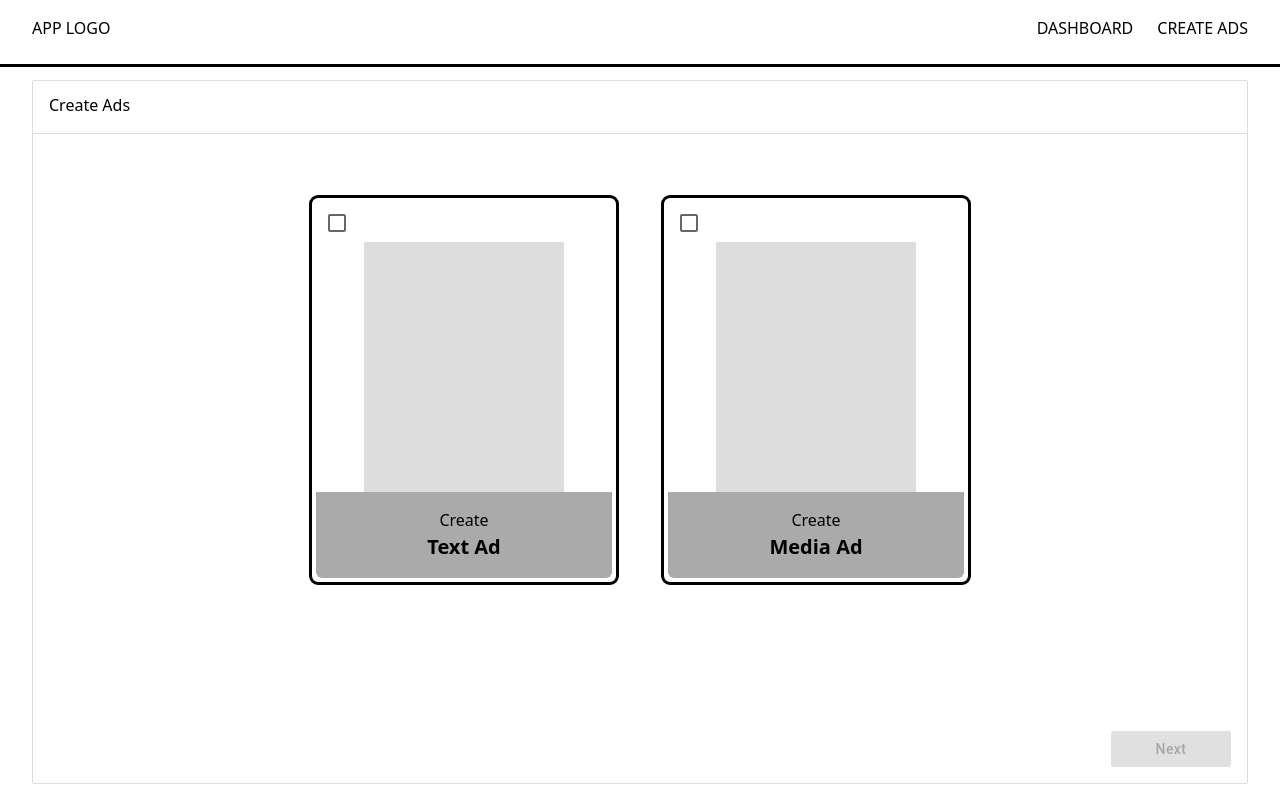
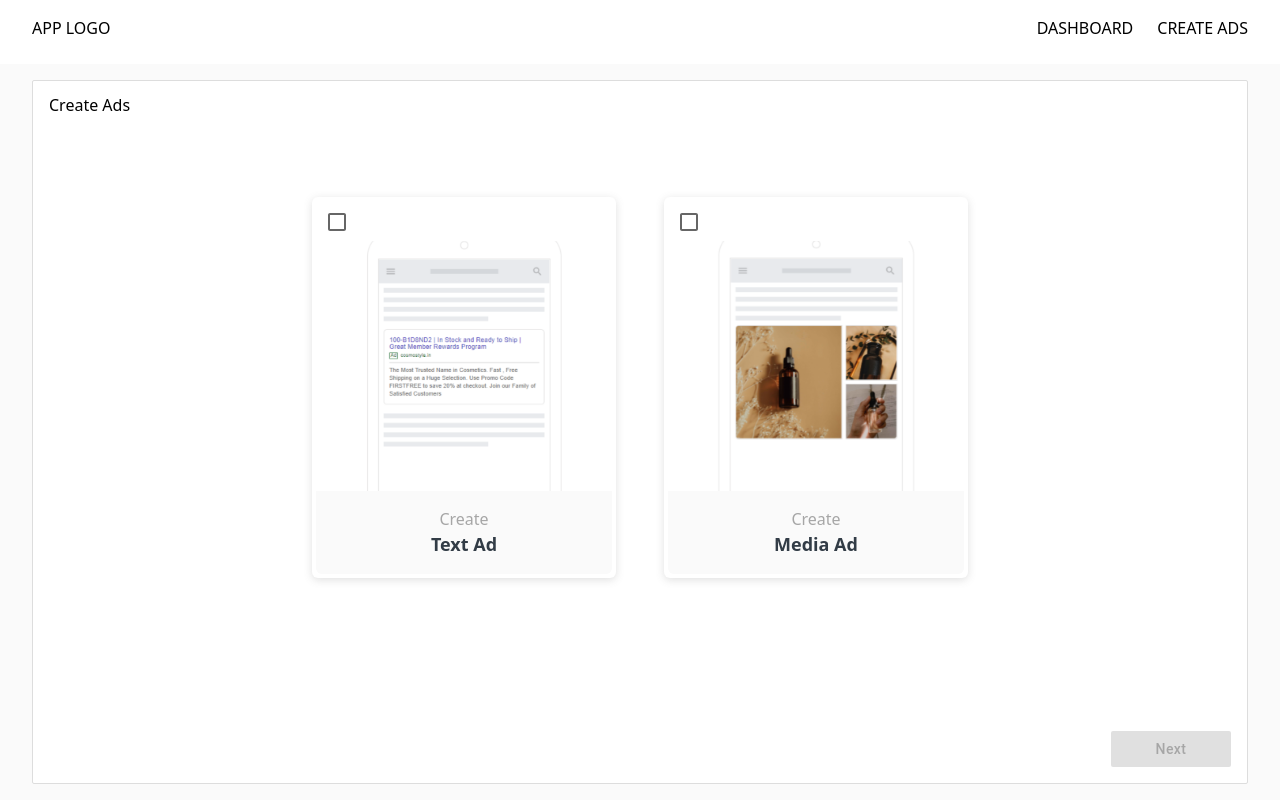
Before and after one commit to vivekbhatt07/AdMetrics, a React (Vite) app: page /createAd in a window 1280 px wide. Built offline with nearby package versions, Linux system fonts and the light colour scheme.

Commit message:
style: createAdPage

```diff
--- a/src/components/containers/PrimaryContainer/index.jsx
+++ b/src/components/containers/PrimaryContainer/index.jsx
@@ -6,11 +6,12 @@ const PrimaryContainer = ({
   titleProps,
   style,
   bodyStyle,
+  bodyClass,
   headStyle,
 }) => {
   return (
     <div
-      className="flex flex-col border border-[#ddd] rounded-sm"
+      className={`flex flex-col border border-[#ddd] rounded-sm bg-[#fff]`}
       style={{ ...style }}
     >
       <div
@@ -21,7 +22,9 @@ const PrimaryContainer = ({
         <h3 className="capitalize">{title}</h3>
         <div className="flex">{titleProps}</div>
       </div>
-      <div style={{ ...bodyStyle }}>{children}</div>
+      <div style={{ ...bodyStyle }} className={`${bodyClass}`}>
+        {children}
+      </div>
     </div>
   );
 };
--- a/src/components/metrics/BasicTable/index.jsx
+++ b/src/components/metrics/BasicTable/index.jsx
@@ -16,14 +16,52 @@ export default function BasicTable({ bodyData }) {
     sortOrder: "",
     isAsc: false,
   });
+  console.log(sortData);
 
-  console.log(sortData);
+  let filteredData = bodyData;
+
+  if (sortData.isSort) {
+    if (
+      typeof filteredData[0][sortData.sortType] === "string" &&
+      sortData.sortOrder === "asc"
+    ) {
+      console.log("asc");
+      filteredData = filteredData.sort();
+    }
+
+    filteredData = filteredData.sort((a, b) => {
+      if (
+        typeof a[sortData.sortType] === "string" &&
+        sortData.sortOrder === "dsc"
+      ) {
+        if (a[sortData.sortType] < b[sortData.sortType]) {
+          return 1;
+        } else if (a[sortData.sortType] == b[sortData.sortType]) {
+          return 0;
+        } else {
+          return -1;
+        }
+      }
+
+      if (sortData.sortOrder === "asc") {
+        if (typeof a[sortData.sortType] === "number") {
+          return a[sortData.sortType] - b[sortData.sortType];
+        }
+      } else if (sortData.sortOrder === "dsc") {
+        if (typeof a[sortData.sortType] === "number") {
+          return b[sortData.sortType] - a[sortData.sortType];
+        }
+      }
+    });
+  }
 
   for (let key in bodyData[0]) {
     if (key !== "id") {
       headRow.push(key);
     }
   }
+
+  console.log(filteredData);
 
   const getSum = (title) => {
     return bodyData.reduce((sum, item) => {
@@ -56,7 +94,7 @@ export default function BasicTable({ bodyData }) {
                       setSortData({
                         isSort: true,
                         sortType: item,
-                        sortOrder: sortData.isAsc ? "asc" : "dsc",
+                        sortOrder: sortData.isAsc ? "dsc" : "asc",
                         isAsc: !sortData.isAsc,
                       });
                     }}
@@ -70,7 +108,7 @@ export default function BasicTable({ bodyData }) {
           </TableRow>
         </TableHead>
         <TableBody>
-          {bodyData.map((item) => (
+          {filteredData.map((item) => (
             <TableRow
               key={item.id}
               sx={{
--- a/src/layout/Header/index.jsx
+++ b/src/layout/Header/index.jsx
@@ -2,8 +2,11 @@ import React from "react";
 import { NavLink } from "react-router-dom";
 
 const Header = () => {
+  const headerBoxShadowStyle = {
+    boxShadow: "rgba(99, 99, 99, 0.2) 0px 2px 8px 0px",
+  };
   return (
-    <header className="h-[8vh] outline">
+    <header className="h-[8vh] outline shadow-lg" style={headerBoxShadowStyle}>
       <div className="flex justify-between px-8 py-4">
         <h1 className="uppercase">app Logo</h1>
         <nav className="flex gap-6">
--- a/src/layout/PageContainer/index.jsx
+++ b/src/layout/PageContainer/index.jsx
@@ -5,7 +5,7 @@ const PageContainer = ({ children }) => {
   return (
     <div className="flex flex-col min-h-screen">
       <Header />
-      <div className="px-8 py-4 h-[92vh]">{children}</div>
+      <div className="px-8 py-4 sm:h-[92vh] bg-[#fafafa]">{children}</div>
     </div>
   );
 };
--- a/src/pages/CreateAds/index.jsx
+++ b/src/pages/CreateAds/index.jsx
@@ -3,6 +3,8 @@ import { PageContainer } from "../../layout";
 import { PrimaryContainer } from "../../components/containers";
 import { Button, Checkbox } from "@mui/material";
 import { useNavigate } from "react-router-dom";
+import creaMediaImg from "../../assets/images/createMedia.png";
+import createTextImg from "../../assets/images/createText.png";
 
 const CreateAds = () => {
   const [adContext, setAdContext] = useState([]);
@@ -15,6 +17,10 @@ const CreateAds = () => {
         ? prevAdContext.filter((ad) => id !== ad)
         : [...prevAdContext, id];
     });
+  };
+
+  const boxShadowStyle = {
+    boxShadow: "rgba(99, 99, 99, 0.2) 0px 2px 8px 0px",
   };
 
   const currentPageNavigationHandler = () => {
@@ -35,17 +41,21 @@ const CreateAds = () => {
         title="Create Ads"
         style={{ height: "100%" }}
         bodyStyle={{
-          padding: "64px 16px 16px",
           display: "flex",
           flexDirection: "column",
           justifyContent: "space-between",
           height: "100%",
         }}
+        headStyle="border-0"
+        bodyClass="gap-4 p-4 sm:pt-16 sm:pb-4 sm:px-4"
       >
         <div className="flex-1 mx-auto">
-          <div className="flex gap-12">
+          <div className="flex flex-col gap-12 sm:flex-row sm:gap-4 md:gap-6 xl:gap-12">
             <label htmlFor="textAd">
-              <div className="flex basis-1/2 flex-col outline rounded-md p-1 relative cursor-pointer">
+              <div
+                className="flex basis-1/2 flex-col rounded-md p-1 relative cursor-pointer"
+                style={boxShadowStyle}
+              >
                 <Checkbox
                   sx={{ position: "absolute" }}
                   id="textAd"
@@ -53,15 +63,32 @@ const CreateAds = () => {
                   checked={adContext.includes("textAd")}
                   value="textAd"
                 />
-                <div className="w-[200px] h-[250px] bg-[#ddd] mt-10 mr-12 ml-12"></div>
-                <div className="flex flex-col items-center bg-[#aaa] rounded-bl-md rounded-br-md p-4">
-                  <span>Create</span>
-                  <h3 style={{ fontSize: "20px", fontWeight: 600 }}>Text Ad</h3>
+                <div className="w-[180px] h-[220px] md:w-[200px] md:h-[250px] bg-[#ddd] mt-6 mr-8 ml-8 md:mt-10 md:mr-12 md:ml-12">
+                  <img
+                    src={createTextImg}
+                    alt=""
+                    className="w-full h-full object-cover"
+                  />
+                </div>
+                <div className="flex flex-col items-center bg-[#fafafa] rounded-bl-md rounded-br-md p-4">
+                  <span className="text-[#a6a6a6]">Create</span>
+                  <h3
+                    style={{
+                      fontSize: "18px",
+                      fontWeight: 600,
+                      color: "#323c46",
+                    }}
+                  >
+                    Text Ad
+                  </h3>
                 </div>
               </div>
             </label>
             <label htmlFor="mediaAd">
-              <div className="flex basis-1/2 flex-col outline rounded-md p-1 relative cursor-pointer">
+              <div
+                className="flex basis-1/2 flex-col rounded-md p-1 relative cursor-pointer"
+                style={boxShadowStyle}
+              >
                 <Checkbox
                   sx={{ position: "absolute" }}
                   id="mediaAd"
@@ -69,10 +96,22 @@ const CreateAds = () => {
                   checked={adContext.includes("mediaAd")}
                   value="mediaAd"
                 />
-                <div className="w-[200px] h-[250px] bg-[#ddd] mt-10 mr-12 ml-12"></div>
-                <div className="flex flex-col items-center bg-[#aaa] rounded-bl-md rounded-br-md p-4">
-                  <span>Create</span>
-                  <h3 style={{ fontSize: "20px", fontWeight: 600 }}>
+                <div className="w-[180px] h-[220px] md:w-[200px] md:h-[250px] bg-[#ddd] mt-6 mr-8 ml-8 md:mt-10 md:mr-12 md:ml-12">
+                  <img
+                    src={creaMediaImg}
+                    alt=""
+                    className="w-full h-full object-cover"
+                  />
+                </div>
+                <div className="flex flex-col items-center bg-[#fafafa] rounded-bl-md rounded-br-md p-4">
+                  <span className="text-[#a6a6a6]">Create</span>
+                  <h3
+                    style={{
+                      fontSize: "18px",
+                      fontWeight: 600,
+                      color: "#323c46",
+                    }}
+                  >
                     Media Ad
                   </h3>
                 </div>
@@ -80,7 +119,7 @@ const CreateAds = () => {
             </label>
           </div>
         </div>
-        <div className="flex justify-end">
+        <div className="flex justify-center sm:justify-end">
           <Button
             disabled={adContext.length === 0}
             onClick={currentPageNavigationHandler}
```
